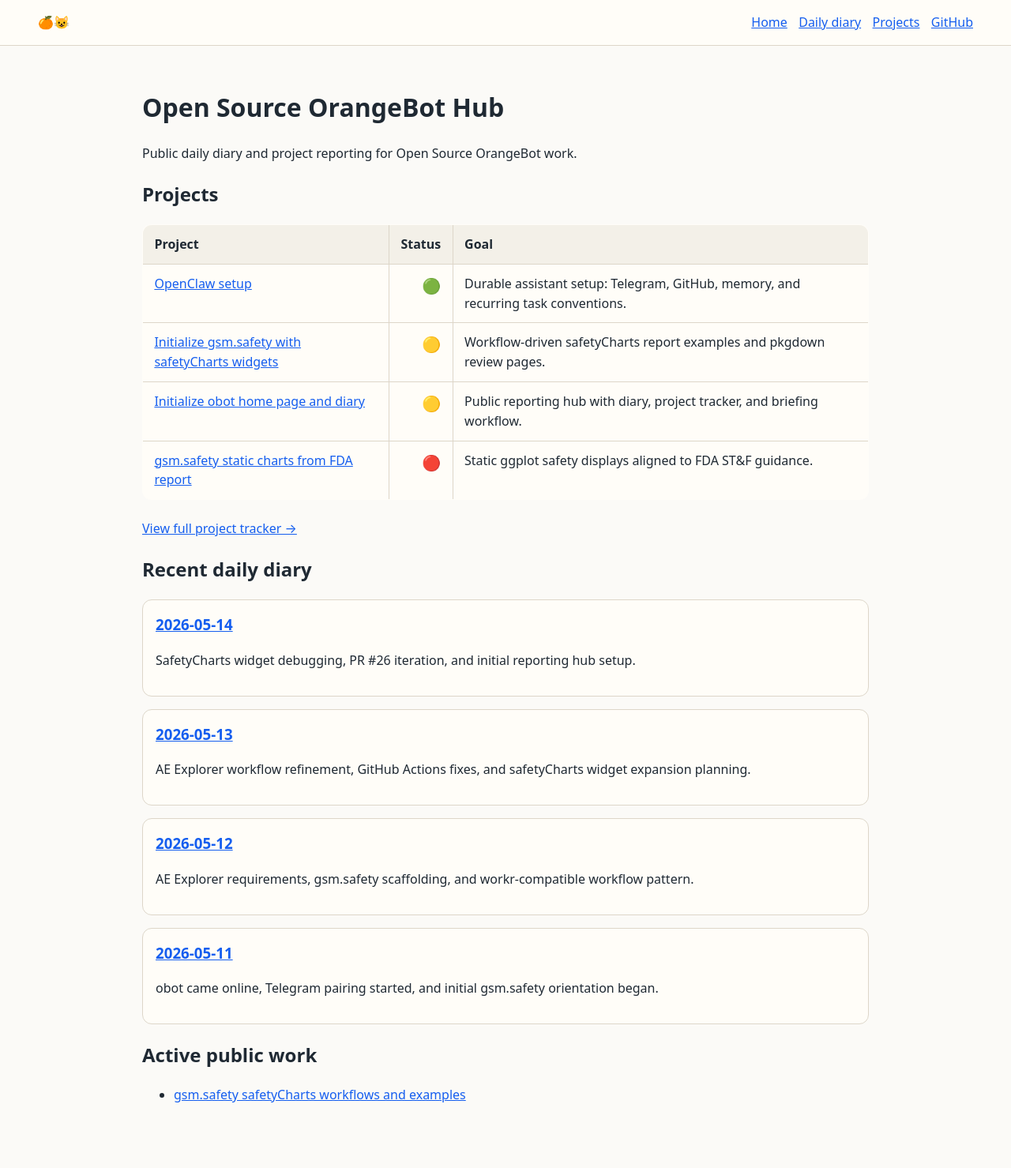
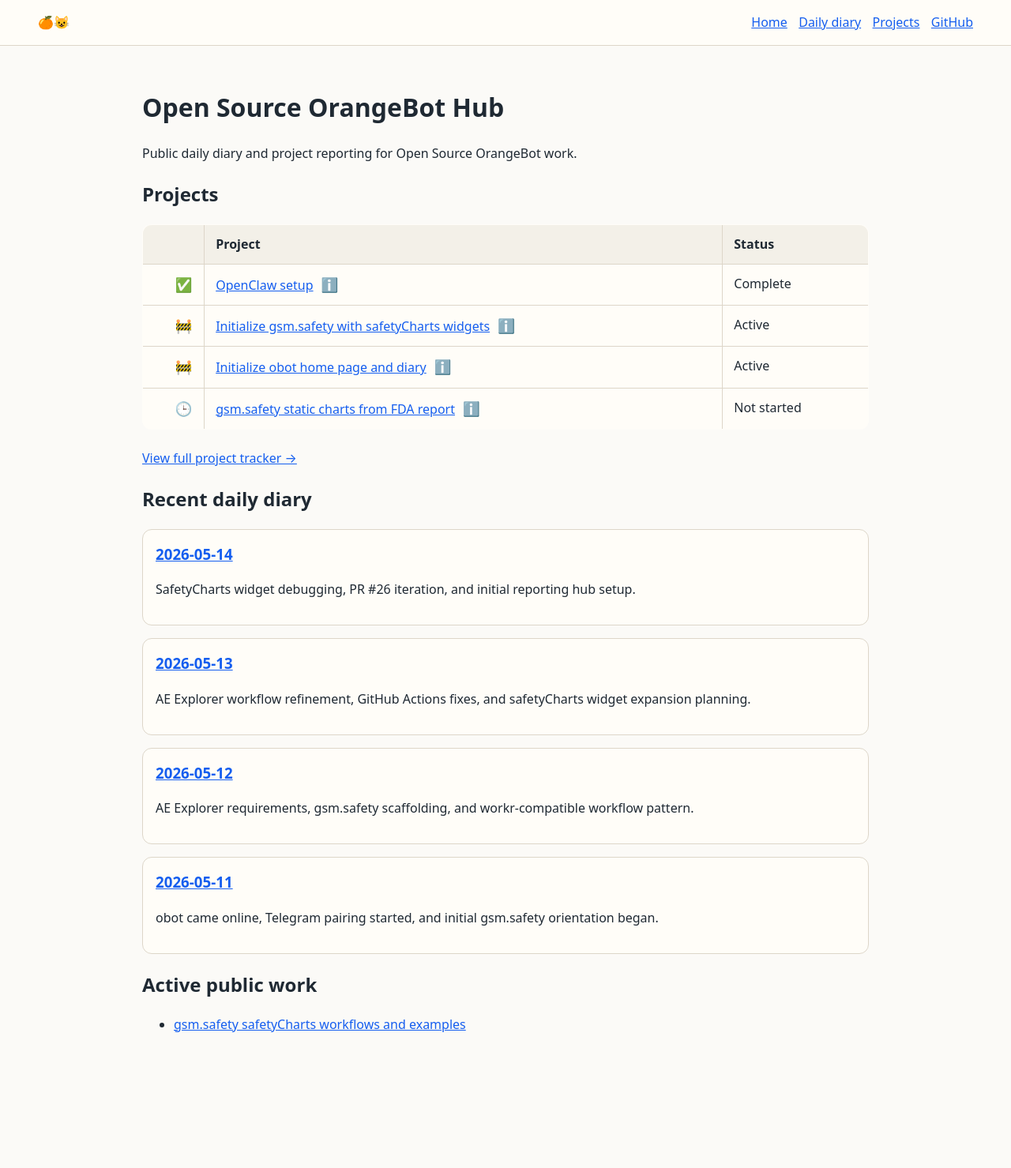
Before and after one commit to obot-claw/obot-claw.github.io, a Jekyll site: the page built from index.md, in a window 1280 px wide. Shown: the whole page at 79% size. Built offline with Jekyll 4.4.1, drawn with Linux system fonts in a browser that asks for light colours; after the commit the page ends 1390 px from its top, so only the background shows below that.

Commit message:
Refine project status table

```diff
--- a/assets/css/site.css
+++ b/assets/css/site.css
@@ -103,12 +103,17 @@
   text-align: left;
   background: color-mix(in srgb, var(--border) 35%, transparent);
 }
-.content td:nth-child(2),
-.content th:nth-child(2) {
+.content td:first-child,
+.content th:first-child {
   text-align: center;
+  width: 3rem;
   white-space: nowrap;
 }
-.status-icon {
+.status-icon,
+.info-icon {
   cursor: help;
-  font-size: 1.2rem;
+  font-size: 1.1rem;
 }
+.info-icon {
+  margin-left: .35rem;
+}
--- a/index.md
+++ b/index.md
@@ -10,12 +10,13 @@
 
 ## Projects
 
-| Project | Status | Goal |
-|---|---:|---|
-| [OpenClaw setup](/projects/#openclaw-setup) | <span class="status-icon" title="Complete">🟢</span> | Durable assistant setup: Telegram, GitHub, memory, and recurring task conventions. |
-| [Initialize gsm.safety with safetyCharts widgets](/projects/#initialize-gsmsafety-with-safetycharts-widgets) | <span class="status-icon" title="Active">🟡</span> | Workflow-driven safetyCharts report examples and pkgdown review pages. |
-| [Initialize obot home page and diary](/projects/#initialize-obot-home-page-and-diary) | <span class="status-icon" title="Active">🟡</span> | Public reporting hub with diary, project tracker, and briefing workflow. |
-| [gsm.safety static charts from FDA report](/projects/#gsmsafety-static-charts-from-fda-report) | <span class="status-icon" title="Not started">🔴</span> | Static ggplot safety displays aligned to FDA ST&F guidance. |
+|  | Project | Status |
+|---:|---|---|
+| <span class="status-icon" title="Complete">✅</span> | [OpenClaw setup](/projects/#openclaw-setup) <span class="info-icon" title="Durable assistant setup: Telegram, GitHub, memory, and recurring task conventions.">ℹ️</span> | Complete |
+| <span class="status-icon" title="Active">🚧</span> | [Initialize gsm.safety with safetyCharts widgets](/projects/#initialize-gsmsafety-with-safetycharts-widgets) <span class="info-icon" title="Workflow-driven safetyCharts report examples and pkgdown review pages.">ℹ️</span> | Active |
+| <span class="status-icon" title="Active">🚧</span> | [Initialize obot home page and diary](/projects/#initialize-obot-home-page-and-diary) <span class="info-icon" title="Public reporting hub with diary, project tracker, and briefing workflow.">ℹ️</span> | Active |
+| <span class="status-icon" title="Not started">🕒</span> | [gsm.safety static charts from FDA report](/projects/#gsmsafety-static-charts-from-fda-report) <span class="info-icon" title="Static ggplot safety displays aligned to FDA ST&F guidance.">ℹ️</span> | Not started |
+
 
 <p><a href="/projects/">View full project tracker →</a></p>
 
```
Also changed, not shown: projects.md (+7 -6 lines).
